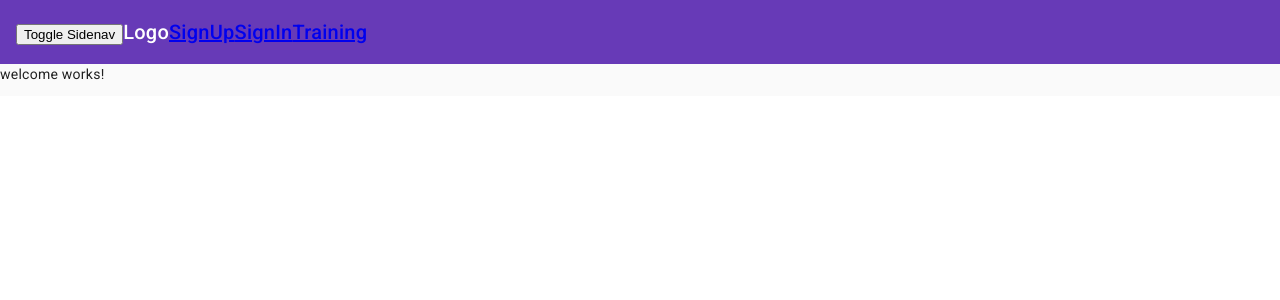
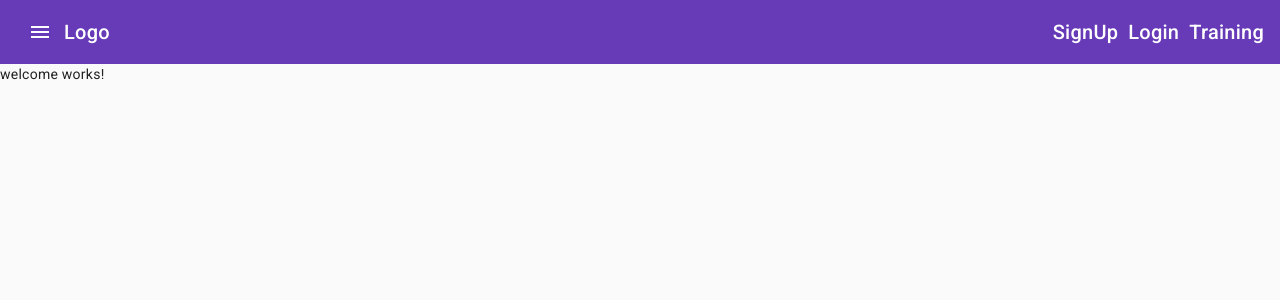
Before and after one commit to GeorgStrassberger/fitness-tracker, an Angular app: page / in a window 1280 px wide. Shown: the top 300 px of the page. Built offline with nearby package versions, Linux system fonts and the light colour scheme.

Commit message:
navigation + styling

```diff
--- a/src/app/app.component.css
+++ b/src/app/app.component.css
@@ -0,0 +1,25 @@
+mat-sidenav-container,
+mat-sidenav-content,
+mat-sidenav {
+  height: 100%;
+}
+
+mat-sidenav {
+  width: 250px;
+}
+
+a {
+  text-decoration: none;
+  color: white;
+}
+
+a:hover,
+a:active {
+  color: lightgrey;
+}
+
+.navigation-items {
+  list-style: none;
+  padding: 0;
+  margin: 0;
+}
--- a/src/app/app.component.html
+++ b/src/app/app.component.html
@@ -5,13 +5,17 @@
   <mat-sidenav-content>
     <mat-toolbar color="primary">
       <div>
-        <button (click)="sidenav.toggle()">Toggle Sidenav</button>
+        <button mat-icon-button (click)="sidenav.toggle()">
+          <mat-icon>menu</mat-icon>
+        </button>
       </div>
-      <div>Logo</div>
-      <div>
-        <a routerLink="/signup">SignUp</a>
-        <a routerLink="/signin">SignIn</a>
-        <a routerLink="/training">Training</a>
+      <div><a routerLink="/">Logo</a></div>
+      <div fxFlex fxLayout fxLayoutAlign="flex-end">
+        <ul fxLayout fxLayoutGap="10px" class="navigation-items">
+          <li><a routerLink="/signup">SignUp</a></li>
+          <li><a routerLink="/login">Login</a></li>
+          <li><a routerLink="/training">Training</a></li>
+        </ul>
       </div>
     </mat-toolbar>
     <main>
--- a/src/styles.css
+++ b/src/styles.css
@@ -9,5 +9,4 @@
 
 body {
   margin: 0;
-
 }
```
